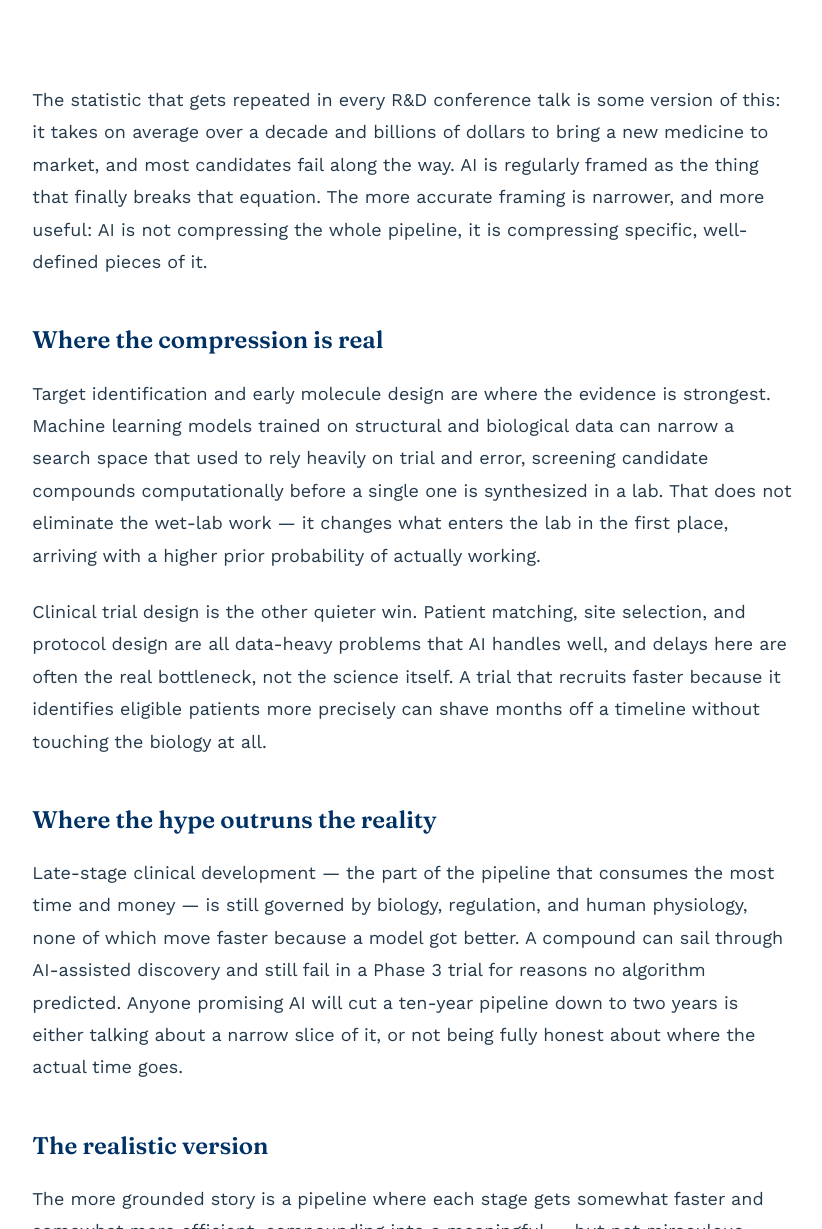
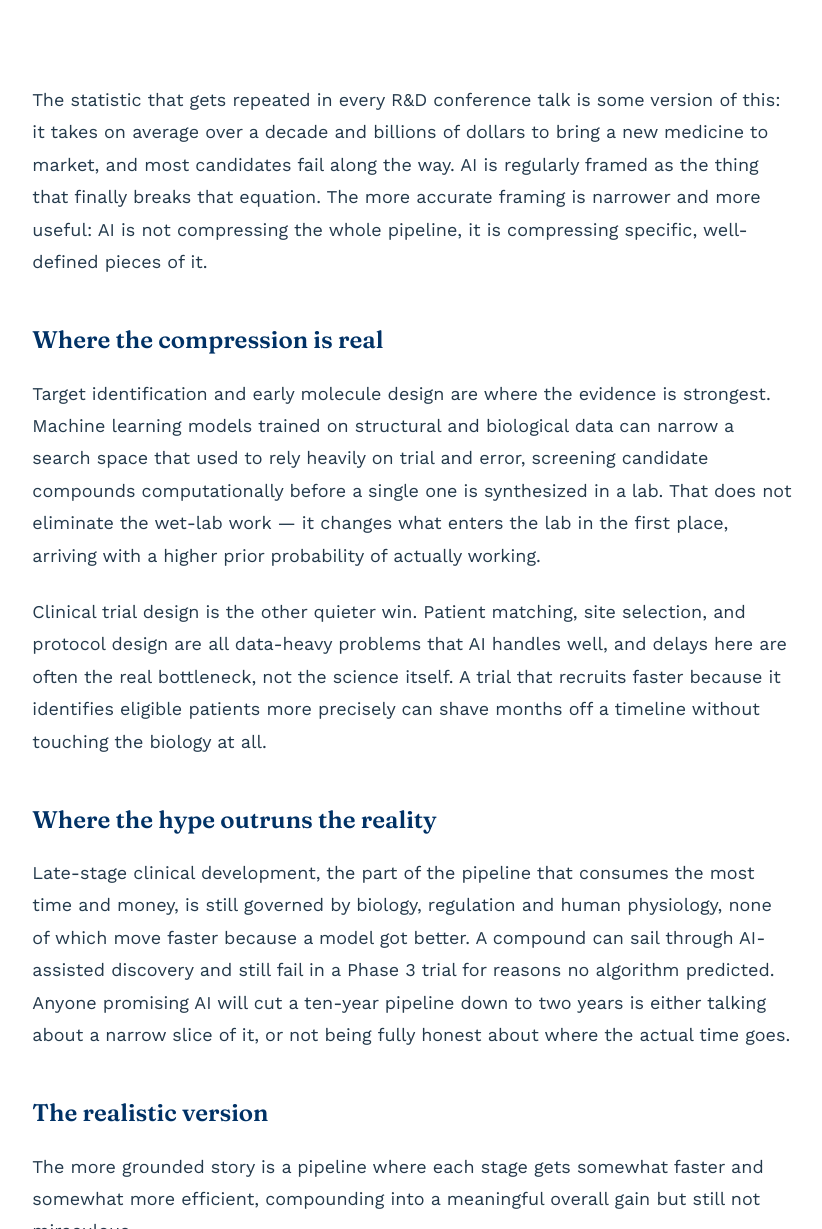
Before and after one commit to nelgrim123-cmyk/techforgood.world, a Jekyll site: the page built from _posts/2026-07-26-ai-drug-discovery-timelines.md, in a window 1280 px wide and 1400 px high, scrolled down 740 px, cut to the strip 171-1400 px from the top of the window. Shown: the whole strip, without its empty margins (227-1049 px from the left). Built offline with Jekyll 4.4.1, drawn with Linux system fonts in a browser that asks for light colours; part of the change alters nothing that is shown; some of the changed text lies outside the part shown.

Commit message:
Update 2026-07-26-ai-drug-discovery-timelines.md

```diff
--- a/_posts/2026-07-26-ai-drug-discovery-timelines.md
+++ b/_posts/2026-07-26-ai-drug-discovery-timelines.md
@@ -5,7 +5,7 @@ read_time: 5
 cover: /assets/images/covers/ai-drug-discovery.png
 ---
 
-The statistic that gets repeated in every R&D conference talk is some version of this: it takes on average over a decade and billions of dollars to bring a new medicine to market, and most candidates fail along the way. AI is regularly framed as the thing that finally breaks that equation. The more accurate framing is narrower, and more useful: AI is not compressing the whole pipeline, it is compressing specific, well-defined pieces of it.
+The statistic that gets repeated in every R&D conference talk is some version of this: it takes on average over a decade and billions of dollars to bring a new medicine to market, and most candidates fail along the way. AI is regularly framed as the thing that finally breaks that equation. The more accurate framing is narrower and more useful: AI is not compressing the whole pipeline, it is compressing specific, well-defined pieces of it.
 
 ## Where the compression is real
 
@@ -15,11 +15,11 @@ Clinical trial design is the other quieter win. Patient matching, site selection
 
 ## Where the hype outruns the reality
 
-Late-stage clinical development — the part of the pipeline that consumes the most time and money — is still governed by biology, regulation, and human physiology, none of which move faster because a model got better. A compound can sail through AI-assisted discovery and still fail in a Phase 3 trial for reasons no algorithm predicted. Anyone promising AI will cut a ten-year pipeline down to two years is either talking about a narrow slice of it, or not being fully honest about where the actual time goes.
+Late-stage clinical development, the part of the pipeline that consumes the most time and money, is still governed by biology, regulation and human physiology, none of which move faster because a model got better. A compound can sail through AI-assisted discovery and still fail in a Phase 3 trial for reasons no algorithm predicted. Anyone promising AI will cut a ten-year pipeline down to two years is either talking about a narrow slice of it, or not being fully honest about where the actual time goes.
 
 ## The realistic version
 
-The more grounded story is a pipeline where each stage gets somewhat faster and somewhat more efficient, compounding into a meaningful — but not miraculous — overall gain. That is a less exciting pitch than "AI cures cancer twice as fast." It also happens to be the version that is actually happening.
+The more grounded story is a pipeline where each stage gets somewhat faster and somewhat more efficient, compounding into a meaningful overall gain but still not miraculous.
 
 ---
 
```
